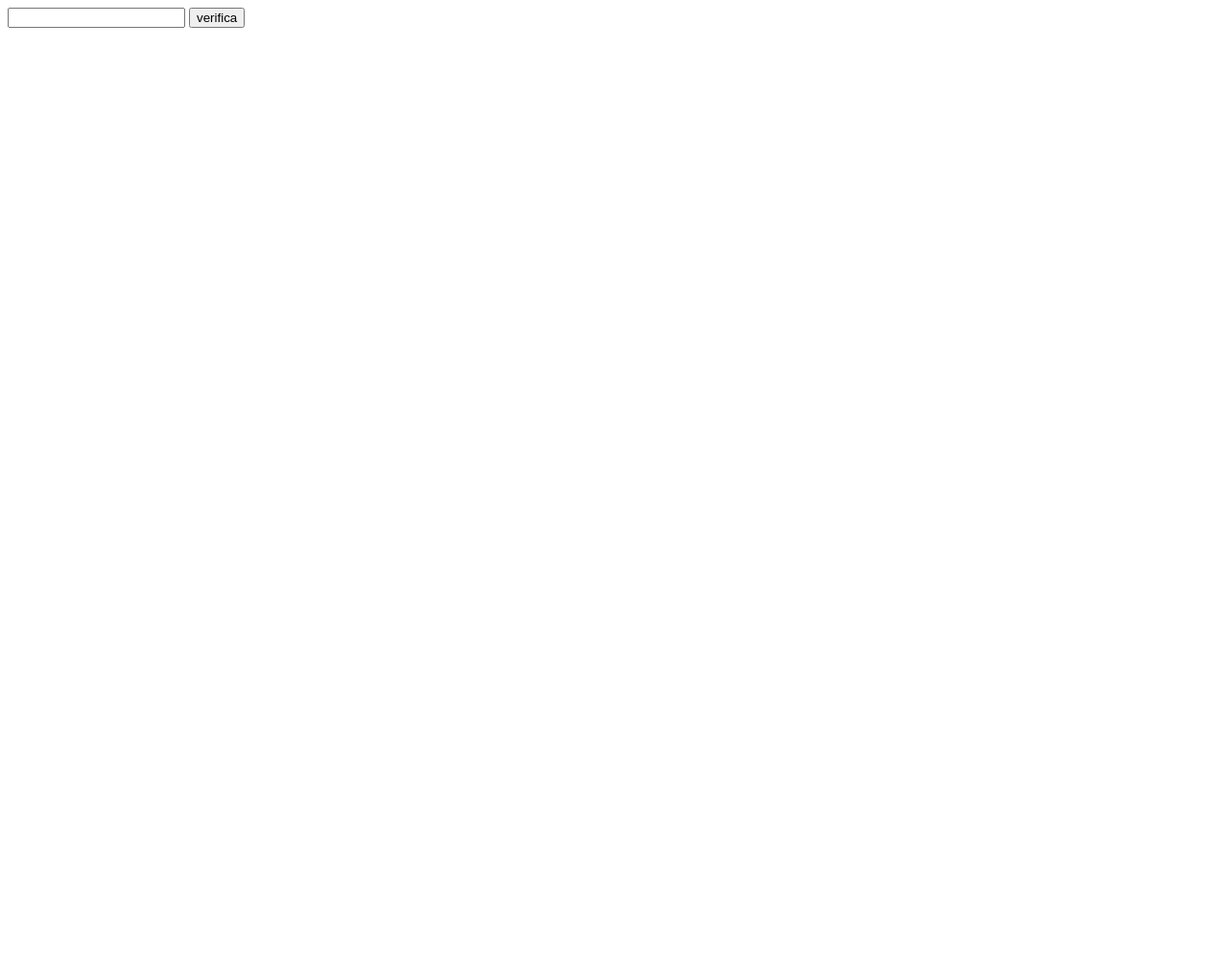
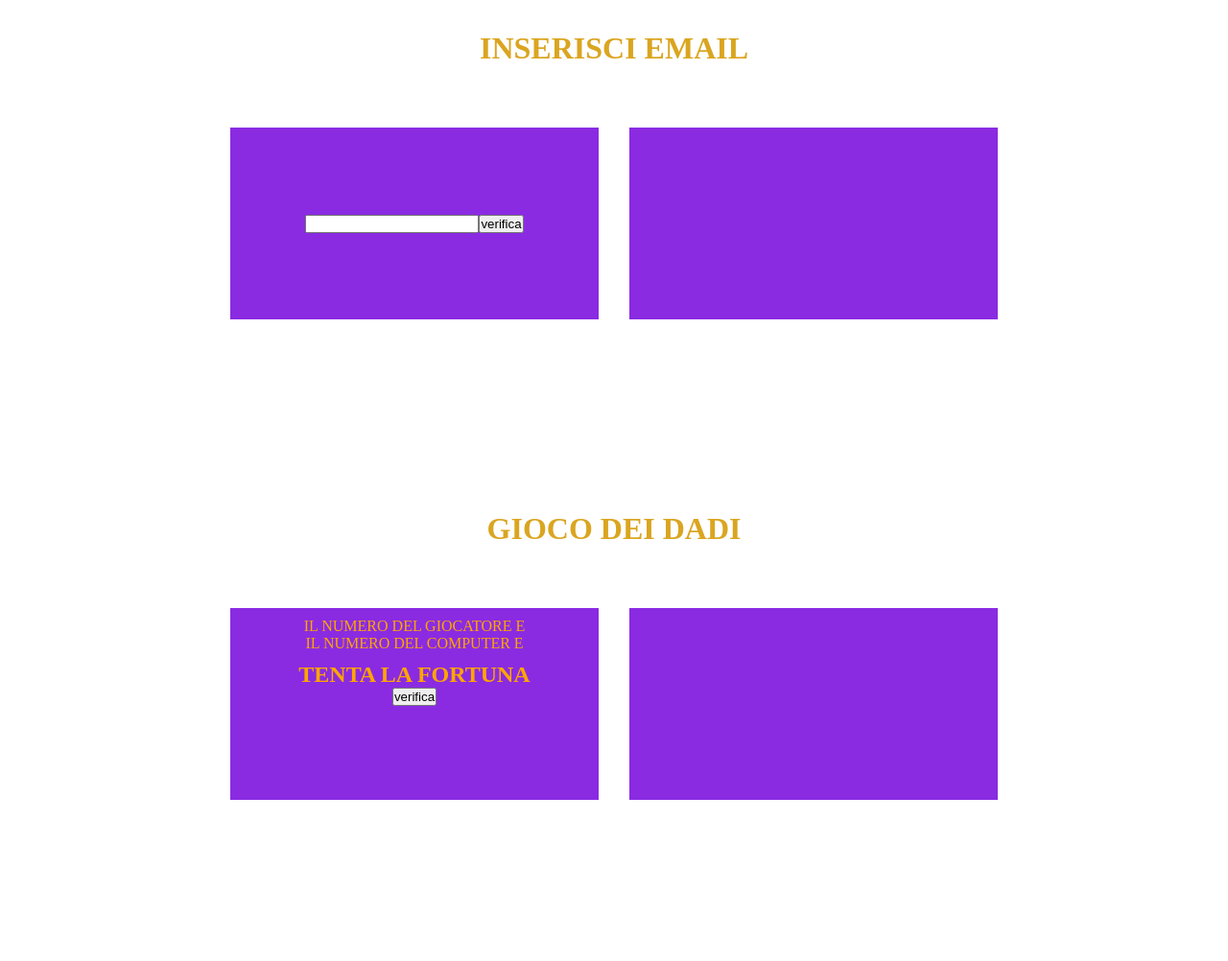
Before and after one commit to giogua03/js-mail-dadi, a plain HTML site: page index.html in a window 1280 px wide. Shown: the whole page at 96% size. Before the commit the page ends 800 px from the top, so only its background shows below. Drawn offline with Linux system fonts and the light colour scheme.

Commit message:
dadi nn funz

```diff
--- a/index.html
+++ b/index.html
@@ -9,8 +9,33 @@
     <link rel="stylesheet" href="style.css">
 </head>
 <body>
-    <input type="text" id="email">
-    <button id="bottone1">verifica</button>
-    <div ><span id="risultato"></span></div>
+    <h1>INSERISCI EMAIL</h1>
+    <div class="cont1">
+
+        <div class="cnt">
+            <input type="text" id="email">
+            <button id="bottone1">verifica</button>
+        </div>
+        <div class="es">
+            <div ><span id="risultato"></span></div>
+        </div>
+    </div>
+    <h1>GIOCO DEI DADI</h1>
+    <div class="cont1">
+        <div class="cnt1">
+            <div class="e">
+                <div >IL NUMERO DEL GIOCATORE E <span id="dado1"></span></div>
+                <div >IL NUMERO DEL COMPUTER E <span id="dado2"></span></div>
+            </div>
+            <div>
+                <h2>TENTA LA FORTUNA</h2>
+                <button id="bottone2">verifica</button>
+            </div>
+        </div>
+        <div class="es">
+            <div ><span id="risultato2"></span></div>
+        </div>
+
+    </div>
 </body>
 </html>
--- a/scrypt.js
+++ b/scrypt.js
@@ -2,7 +2,7 @@
 const eleEmailList= ['giorgio@gmail.com', 'gennaro@gmail.com', 'cloe@gmail.com', 'clara@gmail.com', 'boolen@gmail.com', 'iosonogroot@gmail.com'];
 const Mail = document.getElementById('email');
 const eleRisultato = document.getElementById('risultato');
-const eleClick = document.getElementById("bottone1");
+const eleClick = document.getElementById('bottone1');
 
 
 eleClick.addEventListener('click',
@@ -13,3 +13,19 @@ eleClick.addEventListener('click',
             eleRisultato.innerHTML = 'EMAIL SBAGLIATA RIPROVA'
         }
 });
+
+const eleRisultatoDadi = document.getElementById('risultato2');
+const eleClickDadi = document.getElementById('bottone2');
+const eleDadoGiocatore = document.getElementById('dado1')
+ eleDadoGiocatore = Math.floor(Math.random() * 7);
+ const eleDadoCompiuter = document.getElementById('dado2')
+ eleDadoCompiuter = Math.floor(Math.random() * 7);
+
+eleClickDadi.addEventListener('click',
+    function() {
+        if(eleDadoGiocatore > eleDadoCompiuter){
+            eleRisultatoDadi.innerHTML = 'HA VINTO IL PLAYER'
+        }else{
+            eleRisultatoDadi.innerHTML = 'HA VINTO IL COMPIUTER'
+        }
+});
--- a/style.css
+++ b/style.css
@@ -0,0 +1,51 @@
+*{
+    margin: 0;
+    padding: 0;
+
+}
+.cont1{
+    display: flex;
+
+    width: 800px;
+    margin: auto;
+    height: 400px;
+    margin-top: 2rem;
+    gap: 2rem;
+}
+.cnt{
+    display: flex;
+    justify-content: center;
+    align-items: center;
+    margin-top: 2rem;
+    background-color: blueviolet;
+    color: orange;
+    width: 400px;
+    height: 200px;
+}
+.es{
+    display: flex;
+    justify-content: center;
+    align-items: center;
+    margin-top: 2rem;
+    background-color: blueviolet;
+    color: orange;
+    width: 400px;
+    height: 200px;
+}
+h1{
+    text-align: center;
+    color: goldenrod;
+    margin-top: 2rem;
+}
+.cnt1{
+    text-align: center;
+    margin-top: 2rem;
+    background-color: blueviolet;
+    color: orange;
+    width: 400px;
+    height: 200px;
+
+}
+.e{
+    margin: 10px 0 ;
+}
```
